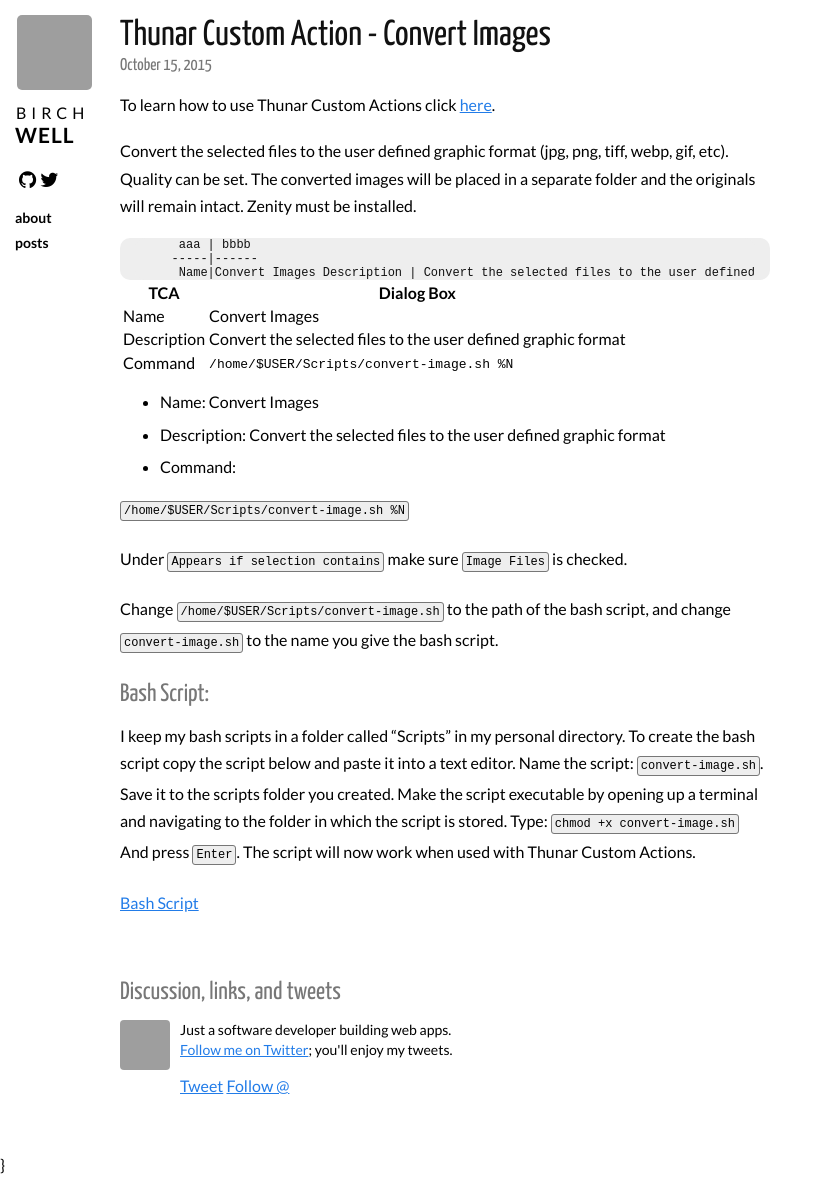
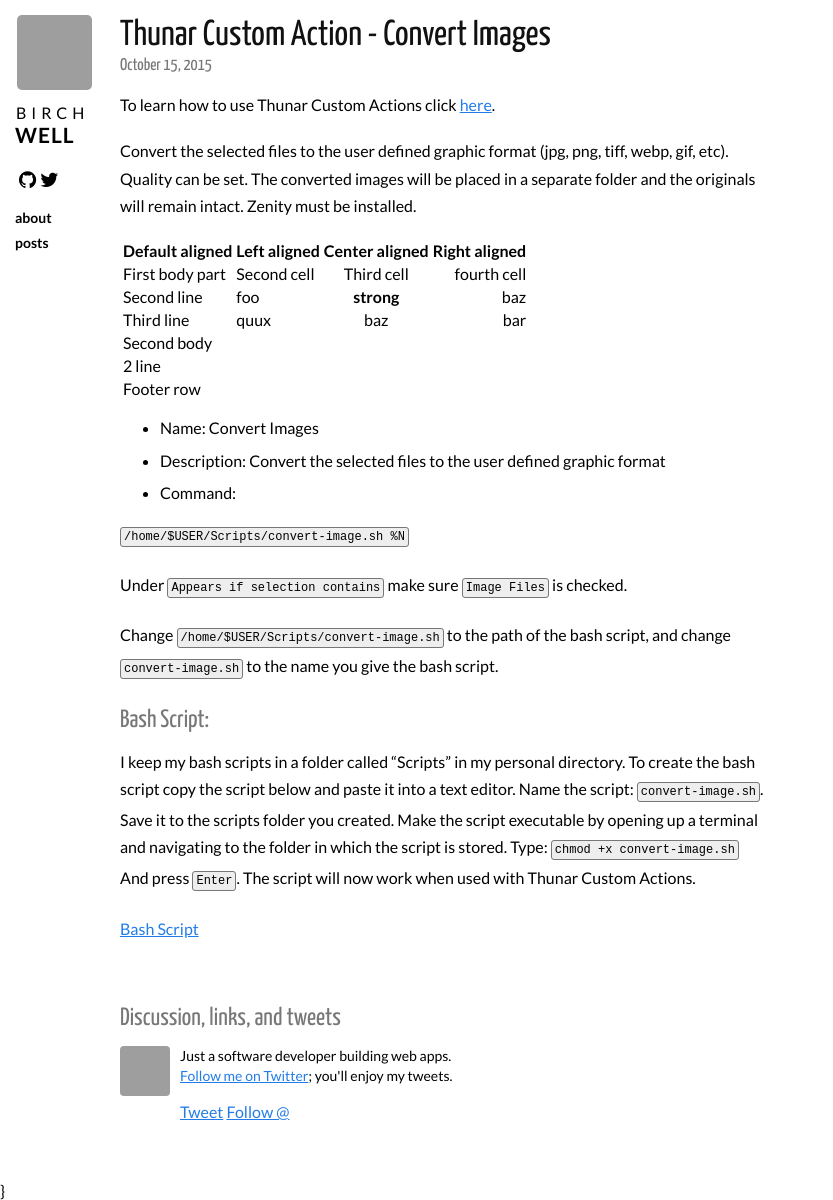
Before and after one commit to Birchwell/birchwell.github.io, a Jekyll site: the page built from _posts/2015-10-15-thunar-custom-actions-convert-images.md, in a window 1280 px wide. Shown: the whole page, without its empty margins (0-833 px from the left). Built offline with Jekyll 4.4.1, drawn with Linux system fonts in a browser that asks for light colours; nearby versions of some CDN libraries; Markdown is read by kramdown in place of the engine named in the settings; comment, search, counter and statistics services are not loaded; before the commit the page ends 1174 px from its top, so only the background shows below that; grey boxes are pictures that could not be loaded.

Commit message:
Update 2015-10-15-thunar-custom-actions-convert-images.md

```diff
--- a/_posts/2015-10-15-thunar-custom-actions-convert-images.md
+++ b/_posts/2015-10-15-thunar-custom-actions-convert-images.md
@@ -7,16 +7,18 @@
 
 Convert the selected files to the user defined graphic format (jpg, png, tiff, webp, gif, etc). Quality can be set. The converted images will be placed in a separate folder and the originals will remain intact. Zenity must be installed.
 
-        aaa | bbbb
-       -----|------
-        Name|Convert Images
-Description | Convert the selected files to the user defined graphic format
-
-TCA           | Dialog Box
-------------- | -------------
-Name          |Convert Images
-Description   | Convert the selected files to the user defined graphic format
-Command       | `/home/$USER/Scripts/convert-image.sh %N`
+|-----------------+------------+-----------------+----------------|
+| Default aligned |Left aligned| Center aligned  | Right aligned  |
+|-----------------|:-----------|:---------------:|---------------:|
+| First body part |Second cell | Third cell      | fourth cell    |
+| Second line     |foo         | **strong**      | baz            |
+| Third line      |quux        | baz             | bar            |
+|-----------------+------------+-----------------+----------------|
+| Second body     |            |                 |                |
+| 2 line          |            |                 |                |
+|=================+============+=================+================|
+| Footer row      |            |                 |                |
+|-----------------+------------+-----------------+----------------|
 
 * Name: Convert Images
 * Description: Convert the selected files to the user defined graphic format
```
